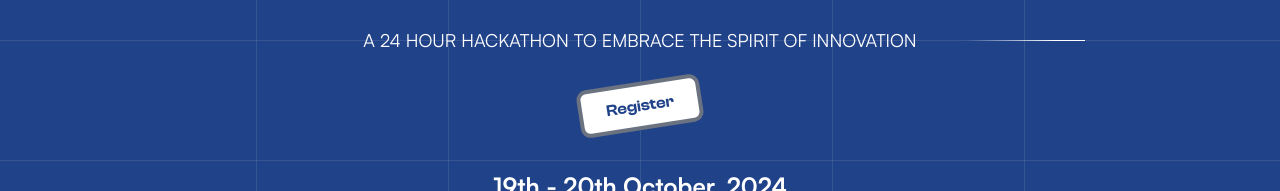
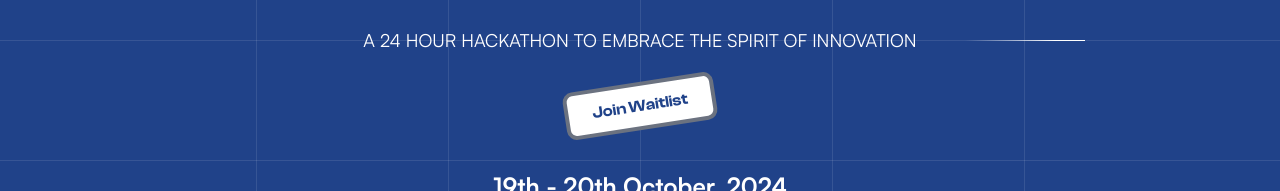
Before and after one commit to Make-a-Ton/make-a-ton-2024, a Next.js app: page / in a window 1280 px wide. Shown: the part 360-551 px from the top of the page. Built offline with nearby package versions, Linux system fonts and the light colour scheme; a web font is replaced by a local one.

Commit message:
register to waiting List

```diff
--- a/src/sections/Hero/Hero.jsx
+++ b/src/sections/Hero/Hero.jsx
@@ -135,7 +135,7 @@ const Hero = () => {
               target="_blank"
               className="rotate-custom mt-2 mx-2 font-clash-semi rounded-[10px] px-6 py-2 text-[#204289] border-[#EAAF20] border-4 bg-white text-sm md:text-base md:border-gray-500 transition-transform duration-300 hover:bg-white hover:text-[#204289] hover:border-[#EAAF20] custom-cursor"
             >
-              Register
+              Join Waitlist
             </Link>
           </div>
 
```
